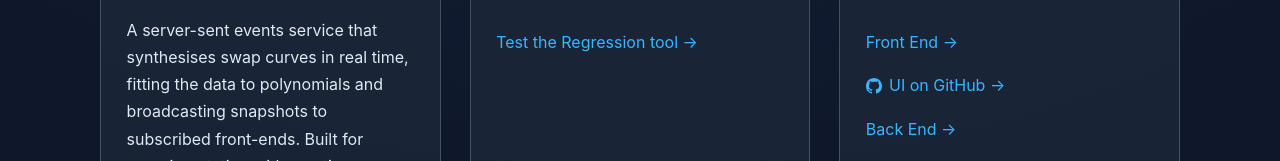
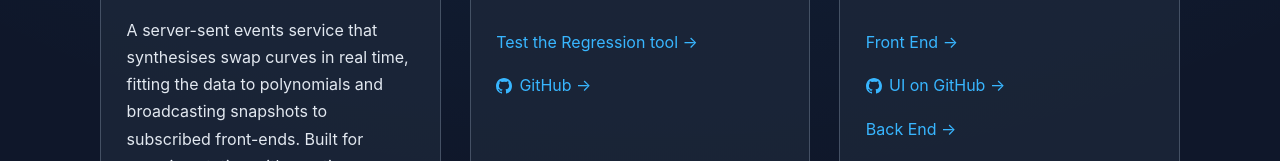
Before and after one commit to bonnemai/bonnemai.com, a plain HTML site: page index.html in a window 1280 px wide. Shown: the part 1239-1400 px from the top of the page. Drawn offline with Linux system fonts and the light colour scheme.

Commit message:
Add GitHub.

```diff
--- a/index.html
+++ b/index.html
@@ -128,6 +128,16 @@
             <a href="https://staging.d35i2rc6wwis9c.amplifyapp.com" target="_blank" rel="noreferrer">
               Test the Regression tool →
             </a>
+
+           <a class="with-icon" href="https://github.com/bonnemai/crypto-regression" target="_blank" rel="noreferrer">
+              <svg class="icon icon-github" aria-hidden="true" viewBox="0 0 16 16">
+                <path
+                  d="M8 0C3.58 0 0 3.58 0 8a8 8 0 005.47 7.59c.4.07.55-.17.55-.38 0-.19-.01-.82-.01-1.49-2 .37-2.53-.5-2.69-.96-.09-.23-.48-.96-.82-1.15-.28-.15-.68-.52-.01-.53.63-.01 1.08.58 1.23.82.72 1.21 1.87.87 2.33.66.07-.52.28-.87.51-1.07-1.78-.2-3.64-.89-3.64-3.95 0-.87.31-1.59.82-2.15-.08-.2-.36-1.02.08-2.12 0 0 .67-.21 2.2.82a7.62 7.62 0 012-.27c.68 0 1.36.09 2 .27 1.53-1.04 2.2-.82 2.2-.82.44 1.1.16 1.92.08 2.12.51.56.82 1.27.82 2.15 0 3.07-1.87 3.75-3.65 3.95.29.25.54.74.54 1.49 0 1.07-.01 1.93-.01 2.19 0 .21.15.46.55.38A8 8 0 0016 8c0-4.42-3.58-8-8-8z"
+                ></path>
+              </svg>
+              <span>GitHub →</span>
+            </a>
+
           </article>
 
           <article class="project-card">
```
